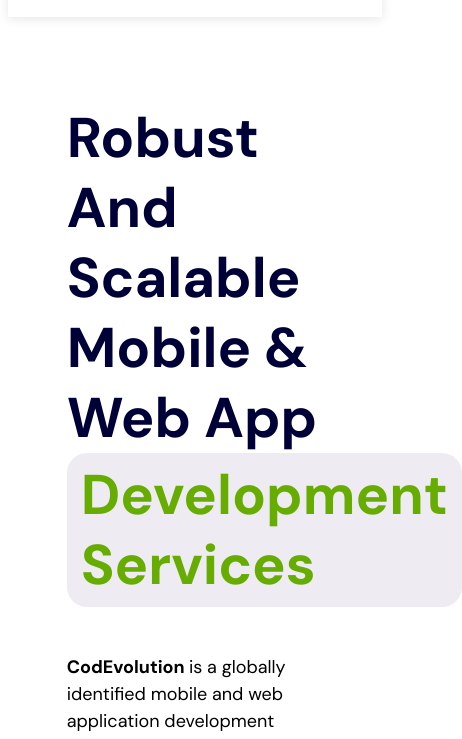
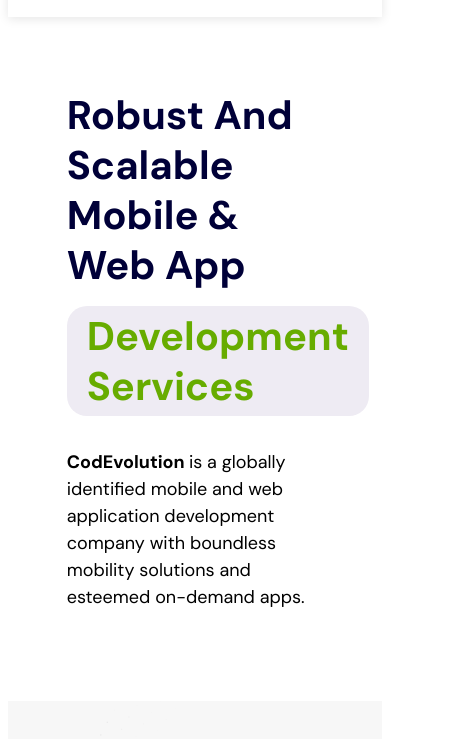
Before and after one commit to mrsachinjangir/CodEvlolution, a plain HTML site: page index.html in a window 390 px wide. Shown: the part 101-840 px from the top of the page, 462 px wide, since content can reach past the window. Drawn offline with Linux system fonts and the light colour scheme.

Commit message:
Update style.css
mobile

```diff
--- a/style.css
+++ b/style.css
@@ -34,6 +34,7 @@ body {
 }
 .widgetimg{
 	margin: auto;
+	width: 50%;
 }
 .widgetimg img{
     width: 100%;
@@ -128,7 +129,7 @@ body {
 
 
 .widget {
-	width: 100%;
+	width: 50%;
 	max-width: 600px;
 	border-radius: 8px;
 
@@ -169,6 +170,32 @@ body {
 	.header-navigation button {
 		display: none;
 	}
+}
+@media (max-width: 800px) {
+
+.widget {
+	width: 100%;
+	}
+
+
+.widget h2 {
+
+	font-size: 2.5rem;
+	font-weight: 700;
+	line-height: 1.25;
+	color: rgb(0, 0, 56);
+}
+
+.widget span {
+	padding: 0.125em .50em;
+	margin-top: 1rem;
+
+}
+
+.widget strong {
+	font-weight: 700;
+}
+
 }
 
 .search-box {
```
